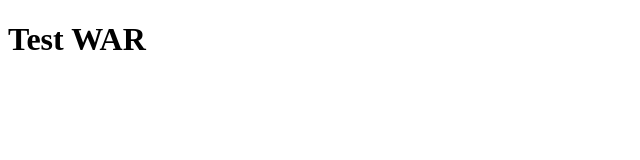
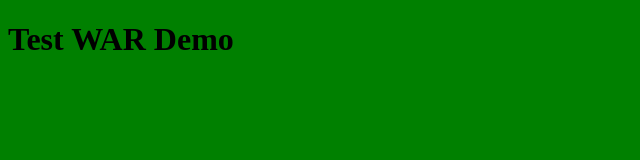
Before and after one commit to victoremmanuel/jenkinsdeploy, a plain HTML site: page testwar/WebContent/index.html in a window 1280 px wide. Shown: the whole page, without its empty margins (0-640 px from the left). Drawn offline with Linux system fonts and the light colour scheme.

Commit message:
adding color

```diff
--- a/testwar/WebContent/index.html
+++ b/testwar/WebContent/index.html
@@ -4,7 +4,7 @@
 <meta charset="ISO-8859-1">
 <title>test war</title>
 </head>
-<body>
-<h1>Test WAR</h1>
+<body bgcolor="green">
+<h1>Test WAR Demo</h1>
 </body>
 </html>
```
Also changed, not shown: 3 other files.
